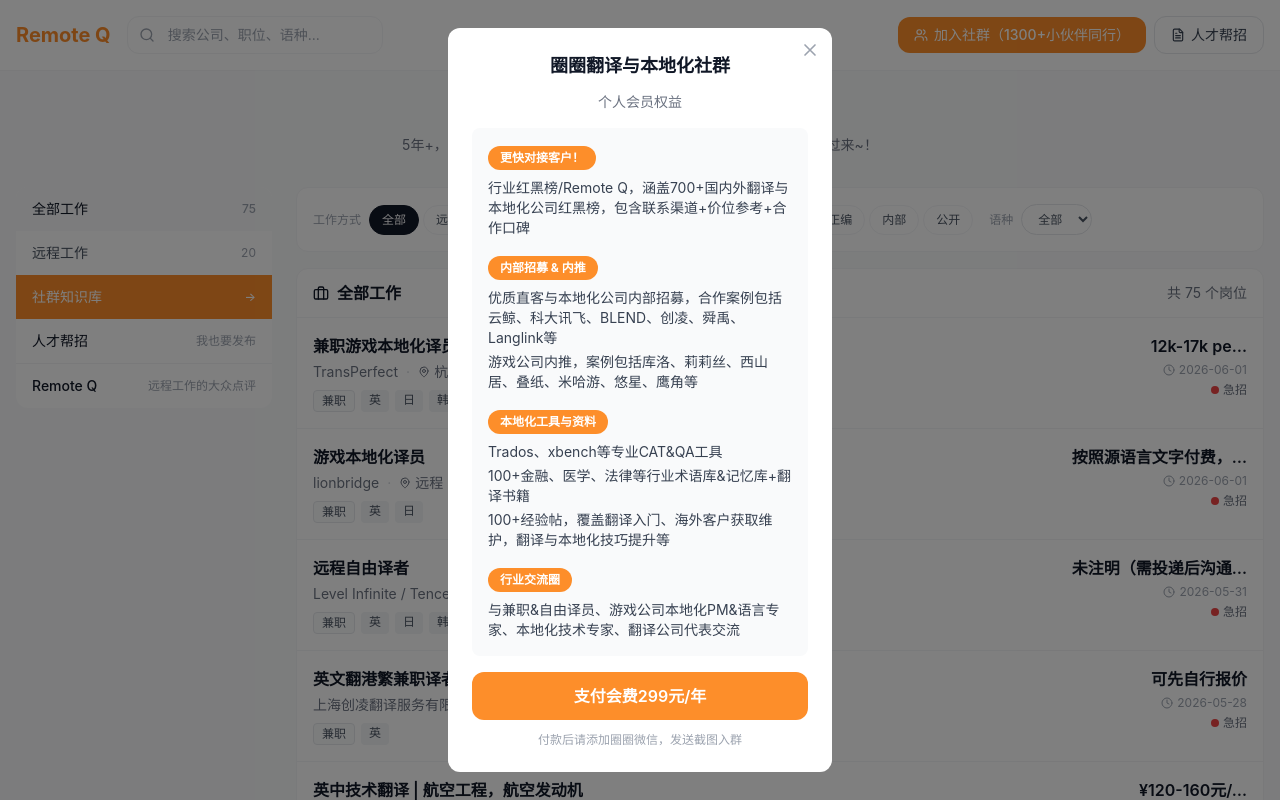
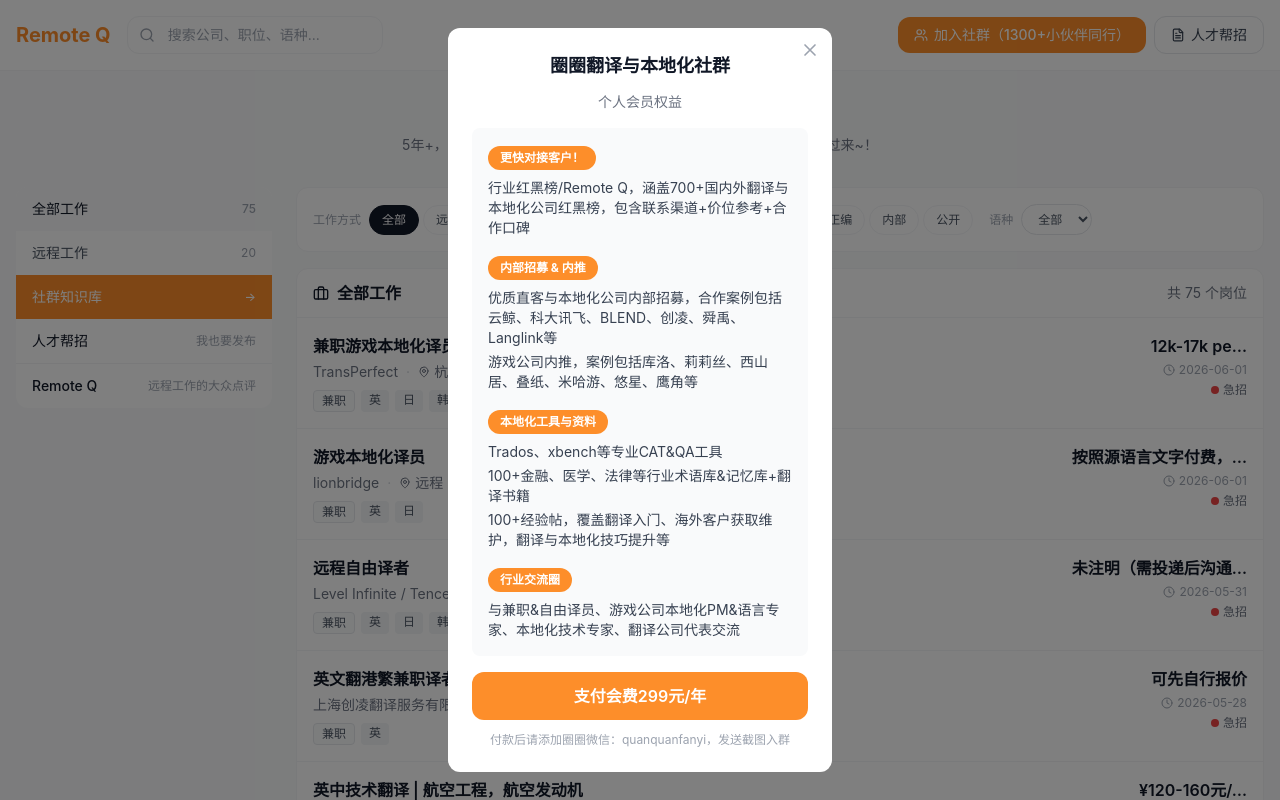
Before and after one commit to quanquan-code/remote-q-web, a React (Vite) app: page / in a window 1280 px wide. Both pictures are taken after a click on the button "加入社群（1300+小伙伴同行）". Shown: the top 800 px of the page. Built offline with nearby package versions, Linux system fonts and the light colour scheme.

Commit message:
ui: add wechat ID quanquanfanyi to payment modal

```diff
--- a/src/pages/JobDetail.jsx
+++ b/src/pages/JobDetail.jsx
@@ -585,7 +585,7 @@ const JobDetail = () => {
             </div>
 
             <div className="mt-4 pt-4 border-t border-gray-100 text-center">
-              <p className="text-xs text-gray-400">付款后请微信联系：圈圈的翻译之路</p>
+              <p className="text-xs text-gray-400">付款后请微信联系：quanquanfanyi（圈圈的翻译之路）</p>
             </div>
           </div>
         </div>
--- a/src/pages/Jobs.jsx
+++ b/src/pages/Jobs.jsx
@@ -367,7 +367,7 @@ const Jobs = () => {
             >
               支付会费299元/年
             </button>
-            <p className="text-xs text-gray-400 text-center mt-3">付款后请添加圈圈微信，发送截图入群</p>
+            <p className="text-xs text-gray-400 text-center mt-3">付款后请添加圈圈微信：quanquanfanyi，发送截图入群</p>
           </div>
         </div>
       )}
```
